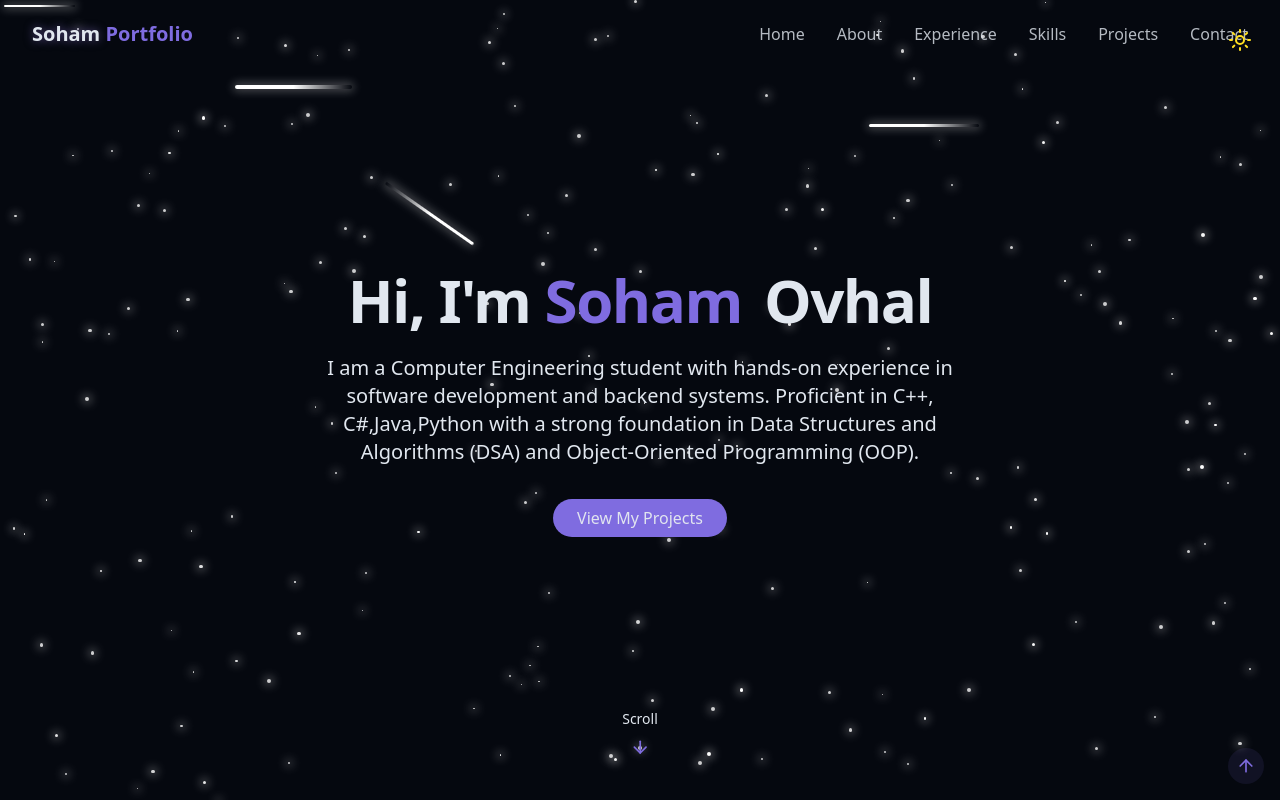
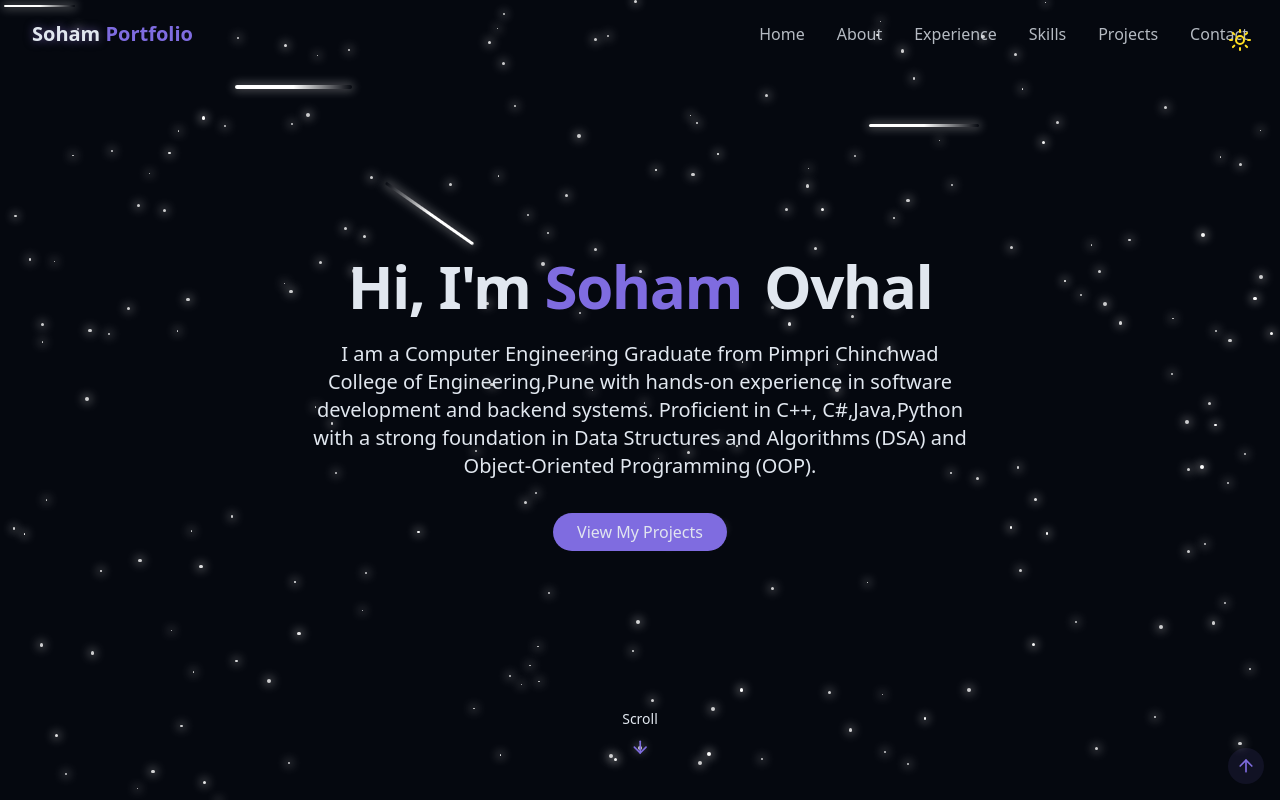
Before and after one commit to Soham210104/Portfolio, a React (Vite) app: page / in a window 1280 px wide. Shown: the top 800 px of the page. Built offline with nearby package versions, Linux system fonts and the light colour scheme.

Commit message:
Header Changes

```diff
--- a/src/Components/HeroSection.jsx
+++ b/src/Components/HeroSection.jsx
@@ -21,7 +21,7 @@ export const HeroSection = () => {
         </h1>
 
         <p className="text-lg md:text-xl text-muted-foreground max-w-2xl mx-auto opacity-0 animate-fade-in-delay-2">
-          I am a Computer Engineering student with hands-on experience in software development and backend systems.
+          I am a Computer Engineering Graduate from Pimpri Chinchwad College of Engineering,Pune with hands-on experience in software development and backend systems.
           Proficient in C++, C#,Java,Python with a strong foundation in Data Structures and Algorithms (DSA) and
           Object-Oriented Programming (OOP).
         </p>
```
